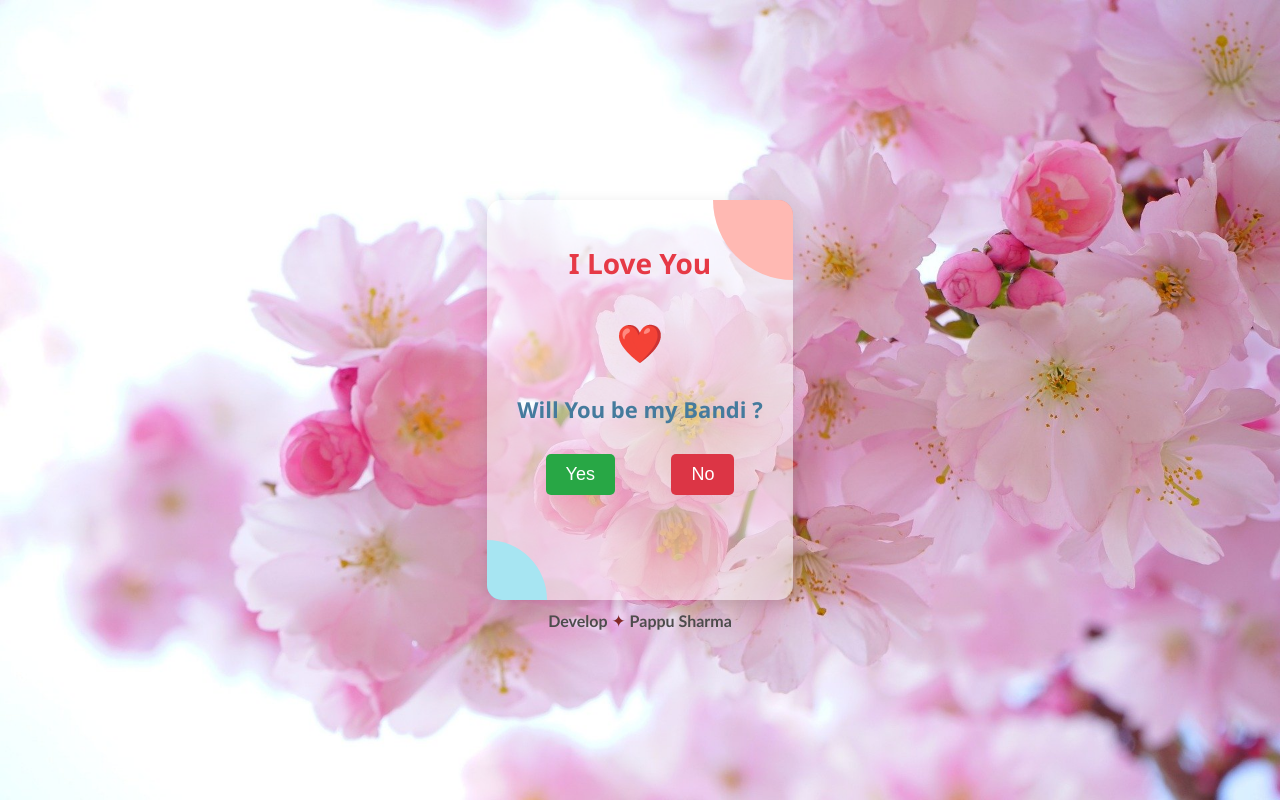
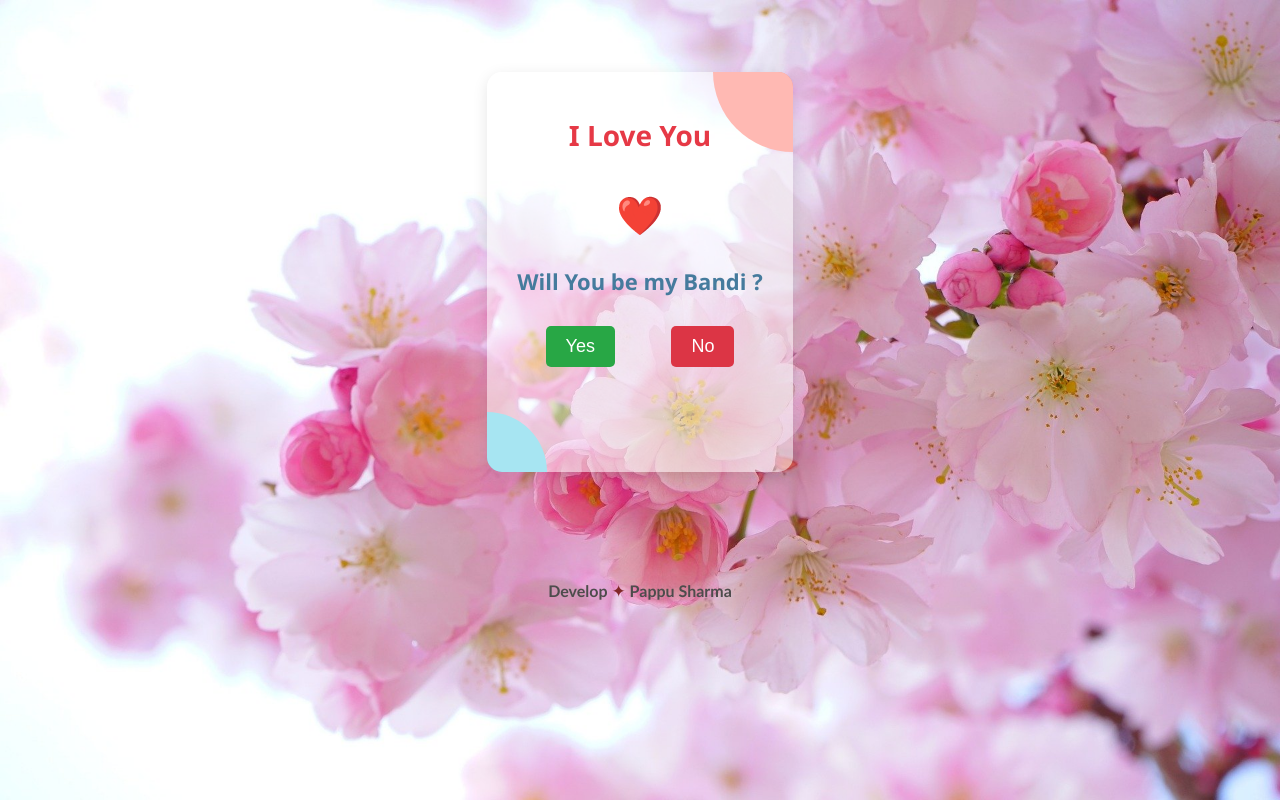
Before and after one commit to Pappoosharma/Love-Proposal, a plain HTML site: page index.html in a window 1280 px wide. Drawn offline with Linux system fonts and the light colour scheme.

Commit message:
style.css

```diff
--- a/Source/style.css
+++ b/Source/style.css
@@ -17,6 +17,7 @@ form {
     box-shadow: 0 4px 15px rgba(0, 0, 0, 0.1);
     text-align: center;
     max-width: 400px;
+    margin-bottom: 20%;
 }
 
 h2 {
@@ -105,8 +106,7 @@ form:after {
     font-size: 16px;
     display: inline;
     margin-top: 470px;
-
-
+    margin-top: 410px;
 }
 span{
     color: #812828;
```
